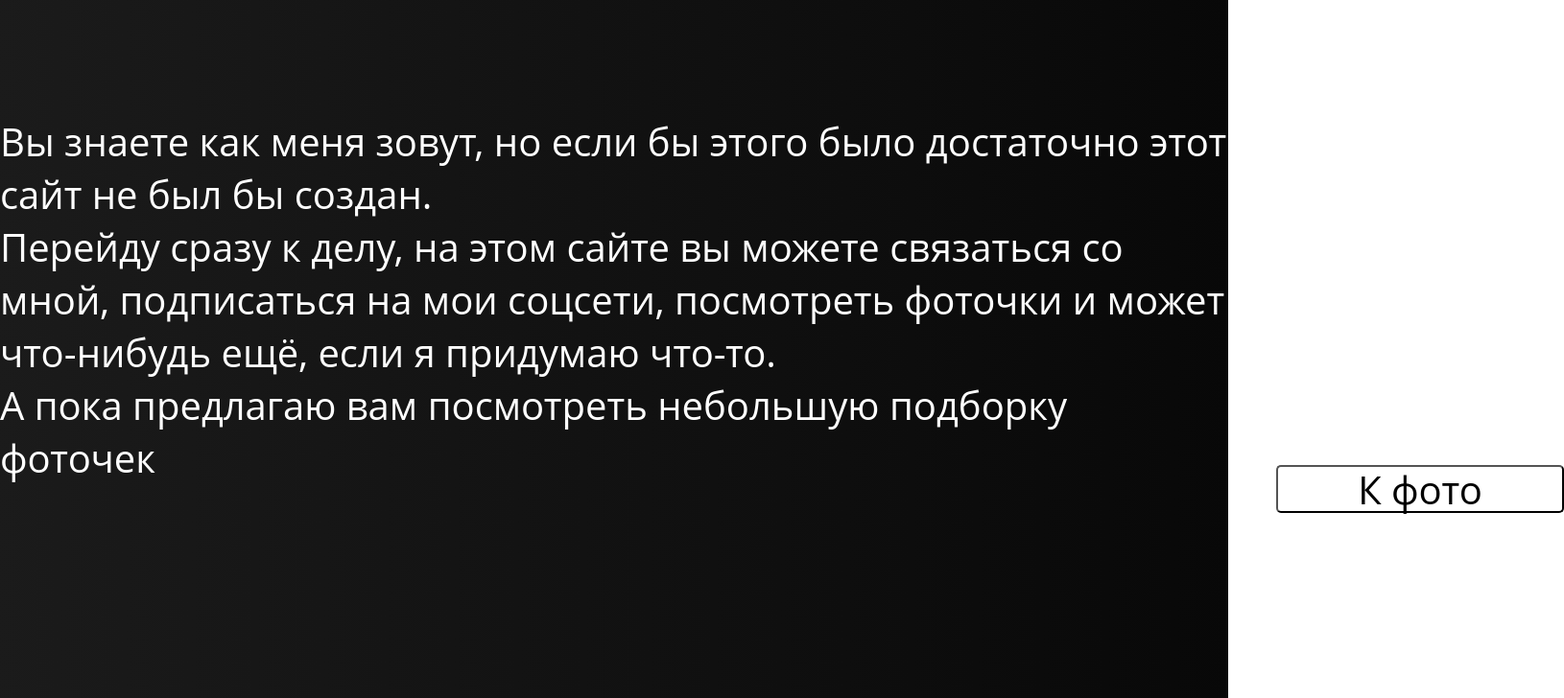
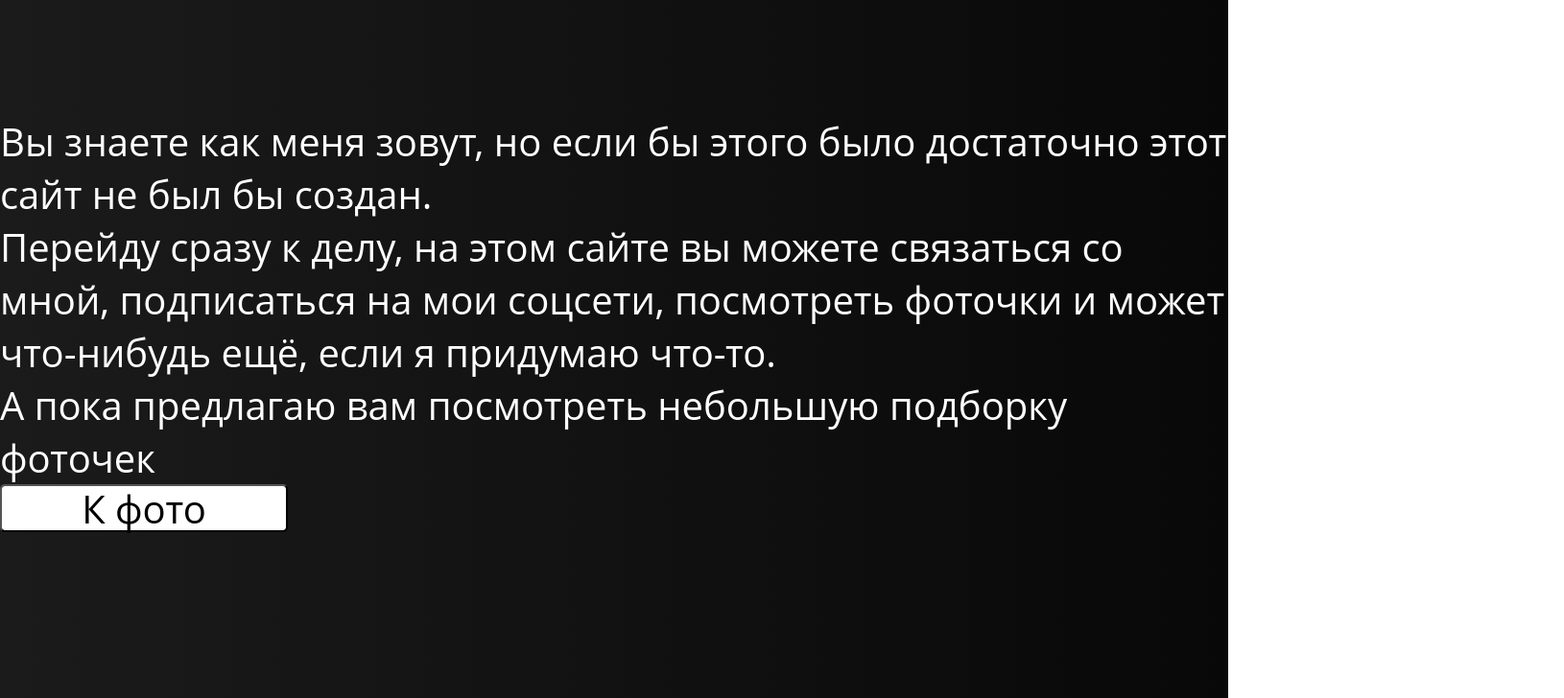
Before and after one commit to Petya1234/my-app, a Next.js app: page / in a window 1280 px wide. Shown: the part 1140-1868 px from the top of the page at 96% size, 1630 px wide, since content can reach past the window. Built offline with nearby package versions, Linux system fonts and the light colour scheme; no server answers.

Commit message:
css improvments

```diff
--- a/app/main-content-styles.css
+++ b/app/main-content-styles.css
@@ -25,7 +25,7 @@
 }
 
 .welcome_content {
-  height: 1000px;
+  height: 1200px;
 }
 .main_info {
   text-align: left;
@@ -33,7 +33,6 @@
   font-size: 40px;
 }
 .main_text {
-  position:relative;
   top:200px;
 }
 .welcome_content > h1 {
@@ -76,9 +75,6 @@
 }
 
 .button2 {
-  position: relative;
-  left: 1330px;
-  top: 180px;
   display: flex;
   margin-right: 15px;
   color: #000000;
--- a/app/page.tsx
+++ b/app/page.tsx
@@ -15,7 +15,7 @@ function handleClick() {
 
 function handleClick2() {
   window.scrollTo({
-    top: 2190,
+    top: 2220,
     behavior: "smooth",
   });
 }
@@ -32,7 +32,6 @@ export default function Home() {
           Подробности
         </button></div>
 
-
       </div>
       <div className='main_info'>
         <div className='main_text'> <p>Вы знаете как меня зовут, но если бы этого было достаточно этот сайт не
@@ -41,7 +40,7 @@ export default function Home() {
         подписаться на мои соцсети, посмотреть фоточки и может что-нибудь ещё,
         если я придумаю что-то. <br />А пока предлагаю вам посмотреть небольшую
         подборку фоточек</p></div>
-        <button className='button2' onClick={handleClick2}>К фото</button>
+        <div><button className='button2' onClick={handleClick2}>К фото</button></div>
       </div>
       <div className='photo_carousel'>
         <EmblaCarousel />
```
